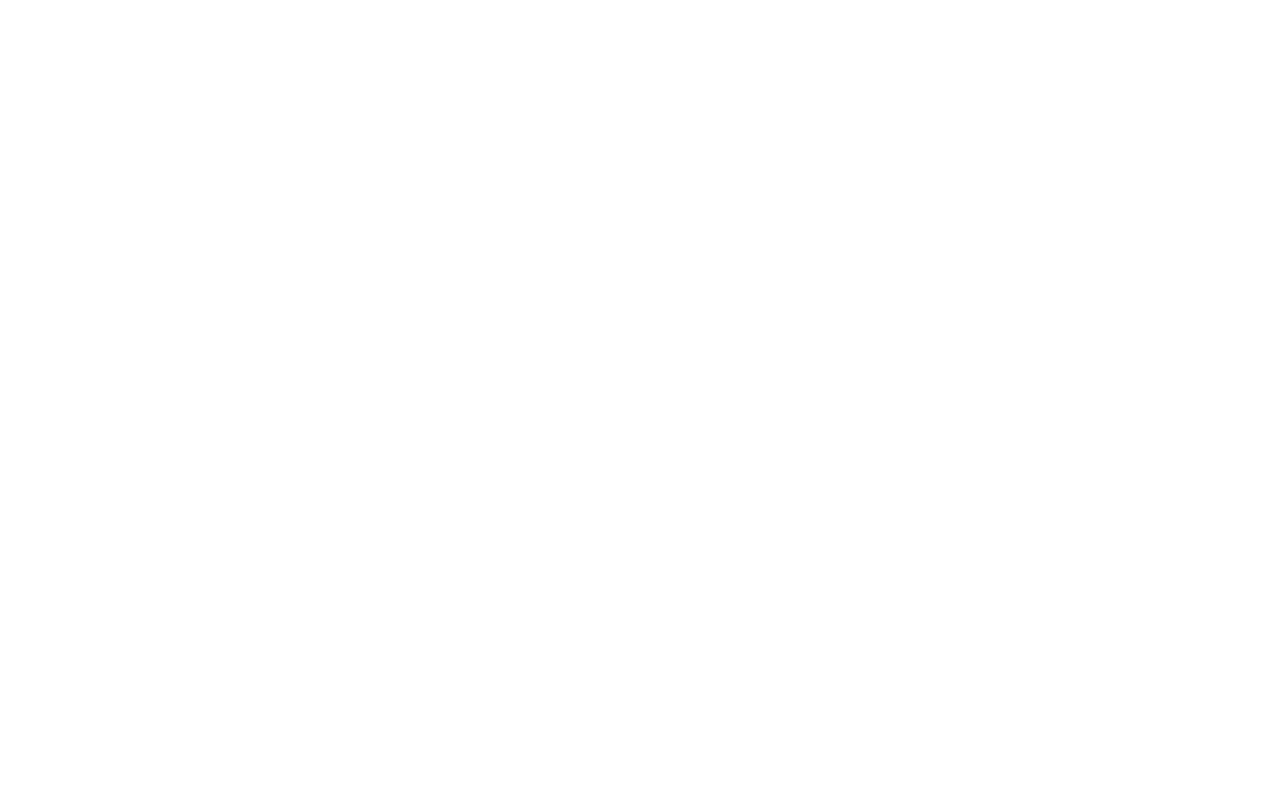
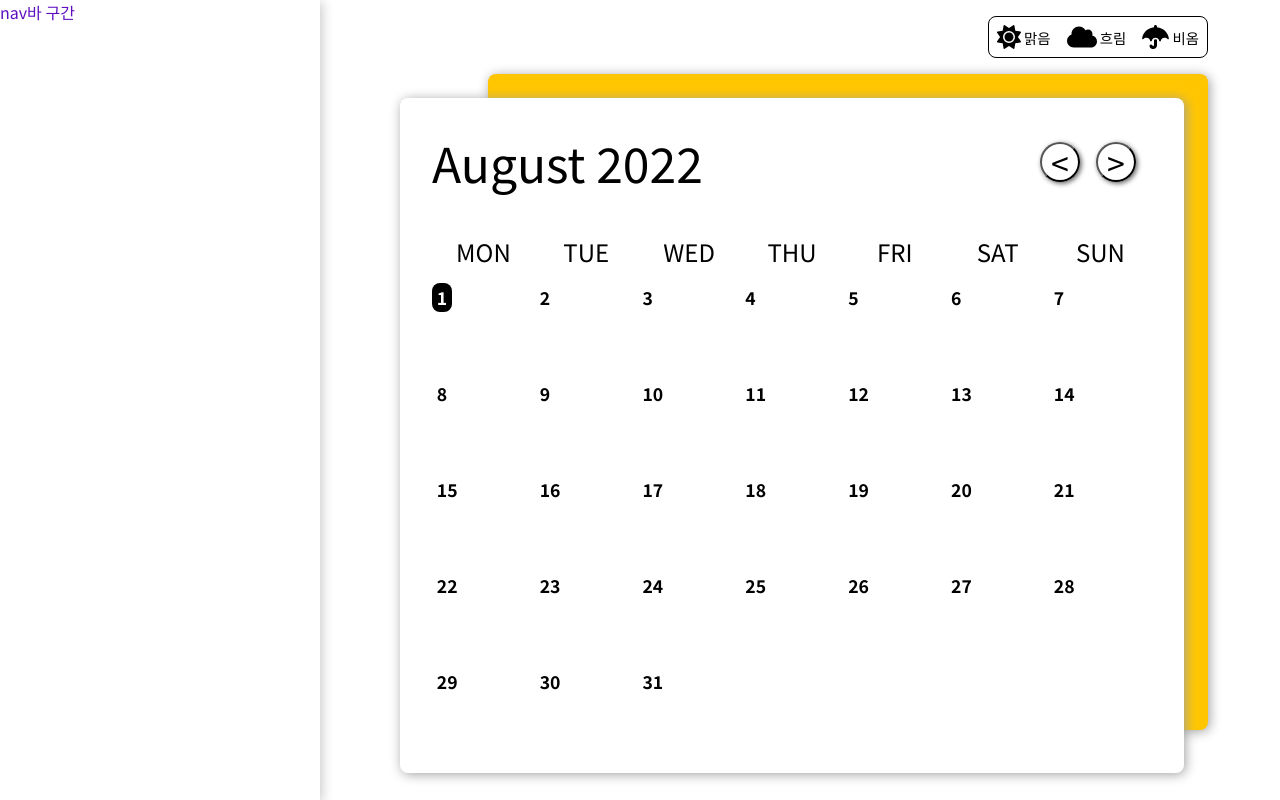
Before and after one commit to soyeons/MUTSA_team_Soyeon, a React (Create React App) app: page /calendar in a window 1280 px wide. Before the commit this address had no page. Built offline with nearby package versions, Linux system fonts and the light colour scheme.

Commit message:
[feat] 페이지 분리, css 조정

```diff
--- a/src/App.js
+++ b/src/App.js
@@ -22,9 +22,6 @@
 function App() {
   return (
     <>
-      {/* <Detail></Detail>
-      <Calendar></Calendar>
-      <FestList></FestList> */}
       <Routes>
         <Route path='/' element={<Login></Login>}></Route>
         <Route path='/redirect' element={<Redirect></Redirect>}></Route>
@@ -38,6 +35,9 @@
         <Route path='/ticket/post/:postID' element={<TKShowPost />} />
         <Route path='/inf/post/:postID' element={<InfShowPost />} />
         <Route path='/writepost' component={RightWrite} />
+        <Route path='/calendar' element={<Calendar />} />
+        <Route path='/festlist' element={<FestList />} />
+        <Route path='/detail' element={<Detail />} />
       </Routes>
     </>
   );
--- a/src/Calendar.css
+++ b/src/Calendar.css
@@ -1,3 +1,22 @@
+@import url('https://fonts.googleapis.com/css2?family=Noto+Sans+KR:wght@100;300;400;500;700;900&display=swap');
+
+* {
+  font-family: 'Noto Sans KR', sans-serif;
+}
+
+.calendar {
+  display: flex;
+  gap: 6rem;
+}
+
+.calendar nav {
+  background-color: white;
+  color: #5d0ec0;
+  height: 100vh;
+  width: 20rem;
+  box-shadow: 0.1rem 0.1rem 0.7rem rgb(200, 200, 200);
+}
+
 .calendarBody {
   background-size: cover;
   background-repeat: no-repeat;
@@ -8,8 +27,6 @@
   align-items: end;
   gap: 1rem;
   margin-top: 1rem;
-  margin-right: 10rem; /* 임의값*/
-  margin-bottom: 5rem;
 }
 
 .calendarWeatherInfo {
@@ -85,6 +102,9 @@
   margin-right: 1rem;
   border-radius: 2.5rem;
   box-shadow: 0.1rem 0.1rem 0.3rem rgb(97, 97, 97);
+  display: flex;
+  justify-content: center;
+  align-items: center;
 }
 
 /* main */
@@ -121,7 +141,7 @@
 
 .calendarMain .calendarDates .calendarDate span {
   margin: 0;
-  padding: 0.3rem;
+  padding: 0.1rem 0.3rem;
   font-weight: bold;
   border-radius: 0.5rem;
 }
--- a/src/Calendar.js
+++ b/src/Calendar.js
@@ -82,7 +82,6 @@
       let end = new Date(Number(initialPostList[j].endDate.substring(0, 4)), Number(initialPostList[j].endDate.substring(4, 6)) - 1, Number(initialPostList[j].endDate.substring(6, 8)));
       if (start.getFullYear() === selectedYear && start.getMonth() === selectedMonth && start.getDate() === i + 1) {
         let sub = end.getDate() - start.getDate();
-        console.log(sub);
         const styles = { width: `${(sub + 1) * 6.8}rem` };
         const forP = { color: 'white', margin: 0 };
         festArr.push(
@@ -119,6 +118,8 @@
     fontSize: '1.5rem'
   };
   return (
+    <div className='calendar'>
+      <nav>nav바 구간</nav>
       <div className='calendarBody'>
         <div className='calendarWeatherInfo'>
           <p>
@@ -142,10 +143,10 @@
               </div>
               <div class='calendarNav'>
                 <button class='calendarPrevBtn' onClick={() => goPrev()}>
-                &lt;
+                  <span>&lt;</span>
                 </button>
                 <button class='calendarNextBtn' onClick={() => goNext()}>
-                &gt;
+                  <span>&gt;</span>
                 </button>
               </div>
             </div>
@@ -164,6 +165,7 @@
           </div>
         </div>
       </div>
+    </div>
   );
 };
 
--- a/src/Detail.css
+++ b/src/Detail.css
@@ -1,3 +1,22 @@
+@import url('https://fonts.googleapis.com/css2?family=Noto+Sans+KR:wght@100;300;400;500;700;900&display=swap');
+
+* {
+  font-family: 'Noto Sans KR', sans-serif;
+}
+
+.detail {
+  display: flex;
+  gap: 6rem;
+}
+
+.detail nav {
+  background-color: white;
+  color: #5d0ec0;
+  height: 100vh;
+  width: 20rem;
+  box-shadow: 0.1rem 0.1rem 0.7rem rgb(200, 200, 200);
+}
+
 .detailBody {
   background-size: cover;
   background-repeat: no-repeat;
@@ -7,9 +26,7 @@
   flex-direction: column;
   align-items: end;
   gap: 1rem;
-  margin-top: 1rem;
-  margin-right: 10rem; /* 임의값*/
-  margin-bottom: 5rem;
+  margin-top: 2rem;
 }
 
 .detailBackContainer {
--- a/src/FestList.css
+++ b/src/FestList.css
@@ -1,16 +1,35 @@
+@import url('https://fonts.googleapis.com/css2?family=Noto+Sans+KR:wght@100;300;400;500;700;900&display=swap');
+
+* {
+  font-family: 'Noto Sans KR', sans-serif;
+}
+
+.list {
+  display: flex;
+  gap: 7.5rem;
+}
+
+.list nav {
+  background-color: white;
+  color: #5d0ec0;
+  height: 100vh;
+  width: 20rem;
+  background-repeat: repeat;
+  box-shadow: 0.1rem 0.1rem 0.7rem rgb(200, 200, 200);
+}
+
 .listBody {
   display: flex;
   flex-direction: column;
   gap: 2rem;
-  margin-bottom: 5rem;
+  margin-top: 1rem;
 }
 
 .listHeader {
   text-align: right;
   margin-right: 3rem;
 }
-
-.listHeader select {
+#listSelect {
   border-radius: 0;
   padding: 0.2rem;
 }
--- a/src/FestList.js
+++ b/src/FestList.js
@@ -1,39 +1,39 @@
-import React, { useState } from "react";
-import "./FestList.css";
+import React, { useState } from 'react';
+import './FestList.css';
 
 const initialPostList = [
   {
     id: 1,
-    title: "페스티벌1",
-    startDate: "20220727",
-    endDate: "20220728",
-    imgUrl: "http://placekitten.com/300/400",
-    popular: 20,
+    title: '페스티벌1',
+    startDate: '20220727',
+    endDate: '20220728',
+    imgUrl: 'http://placekitten.com/300/400',
+    popular: 20
   },
   {
     id: 2,
-    title: "페스티벌2",
-    startDate: "20220701",
-    endDate: "20220702",
-    imgUrl: "http://placekitten.com/300/400",
-    popular: 15,
+    title: '페스티벌2',
+    startDate: '20220701',
+    endDate: '20220702',
+    imgUrl: 'http://placekitten.com/300/400',
+    popular: 15
   },
   {
     id: 3,
-    title: "페스티벌3",
-    startDate: "20220731",
-    endDate: "20220801",
-    imgUrl: "http://placekitten.com/300/400",
-    popular: 100,
+    title: '페스티벌3',
+    startDate: '20220731',
+    endDate: '20220801',
+    imgUrl: 'http://placekitten.com/300/400',
+    popular: 100
   },
   {
     id: 4,
-    title: "페스티벌4",
-    startDate: "20220802",
-    endDate: "20220803",
-    imgUrl: "http://placekitten.com/300/400",
-    popular: 2,
-  },
+    title: '페스티벌4',
+    startDate: '20220802',
+    endDate: '20220803',
+    imgUrl: 'http://placekitten.com/300/400',
+    popular: 2
+  }
 ];
 
 const FestList = () => {
@@ -42,15 +42,15 @@
   const onChangeHanlder = (e) => {
     setContent(e.currentTarget.value);
     let state = e.currentTarget.value;
-    if (state === "register") {
+    if (state === 'register') {
       initialPostList.sort((a, b) => {
         return a.id - b.id;
       });
-    } else if (state === "popular") {
+    } else if (state === 'popular') {
       initialPostList.sort((a, b) => {
         return b.popular - a.popular;
       });
-    } else if (state === "fast") {
+    } else if (state === 'fast') {
       initialPostList.sort((a, b) => {
         let aStartdate = new Date(Number(a.startDate.substring(0, 4)), Number(a.startDate.substring(4, 6)) - 1, Number(a.startDate.substring(6, 8)));
         let bStartdate = new Date(Number(b.startDate.substring(0, 4)), Number(b.startDate.substring(4, 6)) - 1, Number(b.startDate.substring(6, 8)));
@@ -59,9 +59,9 @@
     }
   };
   const Options = [
-    { key: "register", value: "등록순" },
-    { key: "popular", value: "인기순" },
-    { key: "fast", value: "빠른 일정순" },
+    { key: 'register', value: '등록순' },
+    { key: 'popular', value: '인기순' },
+    { key: 'fast', value: '빠른 일정순' }
   ];
 
   const getList = () => {
@@ -81,12 +81,12 @@
     }
     for (let i = 0; i < initialPostList.length; i++) {
       festArr.push(
-        <div className="listBack">
-          <div className="listContent">
-            <img src={initialPostList[i].imgUrl} alt="poster" />
-            <div className="listDesc">
-              <div className="listTitle">{initialPostList[i].title}</div>
-              <div className="listCal">
+        <div className='listBack'>
+          <div className='listContent'>
+            <img src={initialPostList[i].imgUrl} alt='poster' />
+            <div className='listDesc'>
+              <div className='listTitle'>{initialPostList[i].title}</div>
+              <div className='listCal'>
                 {dateList[i][0]}.{dateList[i][1]}.{dateList[i][2]} ~ {dateList[i][3]}.{dateList[i][4]}.{dateList[i][5]}
               </div>
             </div>
@@ -98,9 +98,11 @@
   };
 
   return (
-    <div className="listBody">
-      <div className="listHeader">
-        <select onChange={onChangeHanlder} value={Content}>
+    <div className='list'>
+      <nav>nav바 구간</nav>
+      <div className='listBody'>
+        <div className='listHeader'>
+          <select id='listSelect' onChange={onChangeHanlder} value={Content}>
             <option>리스트 필터</option>
             {Options.map((item, index) => (
               <option key={item.key} value={item.key}>
@@ -109,7 +111,8 @@
             ))}
           </select>
         </div>
-      <div className="listMain">{getList()}</div>
+        <div className='listMain'>{getList()}</div>
+      </div>
     </div>
   );
 };
--- a/src/PopUp.css
+++ b/src/PopUp.css
@@ -11,11 +11,11 @@
   padding: 2rem;
   z-index: 2;
   gap: 1rem;
-  right: 0rem;
+  right: 10rem;
 }
 
 .popupHigh {
-  top: 1.5rem;
+  top: -10rem;
 }
 
 .popupLow {
--- a/src/PopUp.js
+++ b/src/PopUp.js
@@ -111,7 +111,6 @@
 const PopUp = (props) => {
   const idx = props.idx;
   const y = props.y;
-  console.log(y);
   const [postList] = useState(initialPostList);
   const dayArr = ['일', '월', '화', '수', '목', '금', '토'];
 
@@ -141,7 +140,7 @@
 
   return (
     <div>
-      <div className={cx({ popup: true }, { popupHigh: y < 540 }, { popupLow: y >= 540 })}>
+      <div className={cx({ popup: true }, { popupHigh: y < 600 }, { popupLow: y >= 600 })}>
         <img id='popupPoster' src={postList[idx].imgUrl} alt='' />
         <div className='popupDesc'>
           <div className='popupTitleContainer'>
```
Also changed, not shown: src/Detail.js (+49 -33 lines), src/pages/WritePost.css (+30 -33 lines), src/pages/WritePost.js (+25 -33 lines). Lines whose indentation alone changed are shown as unchanged.
